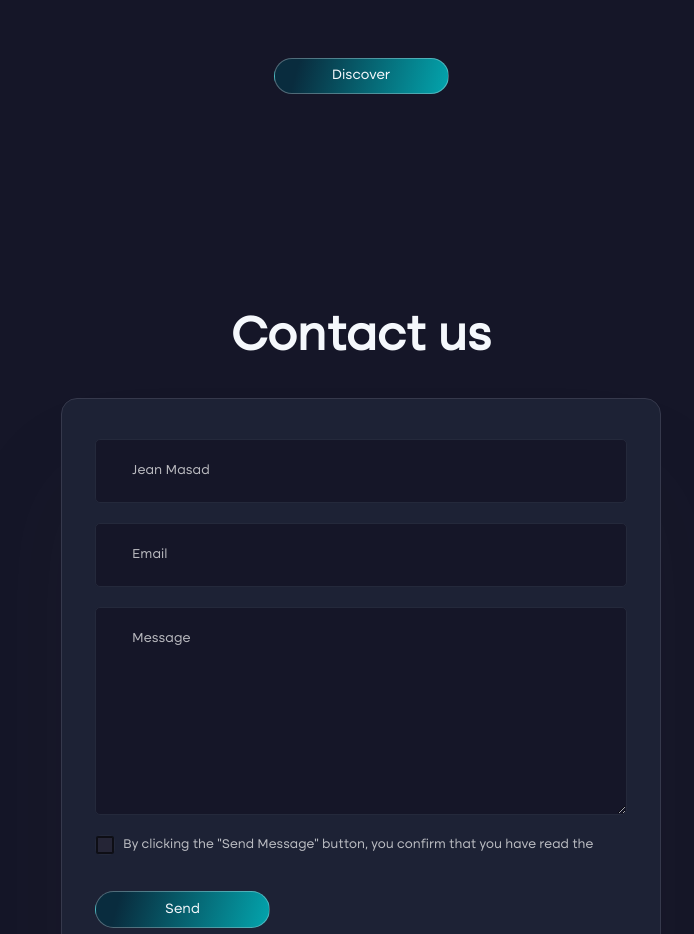
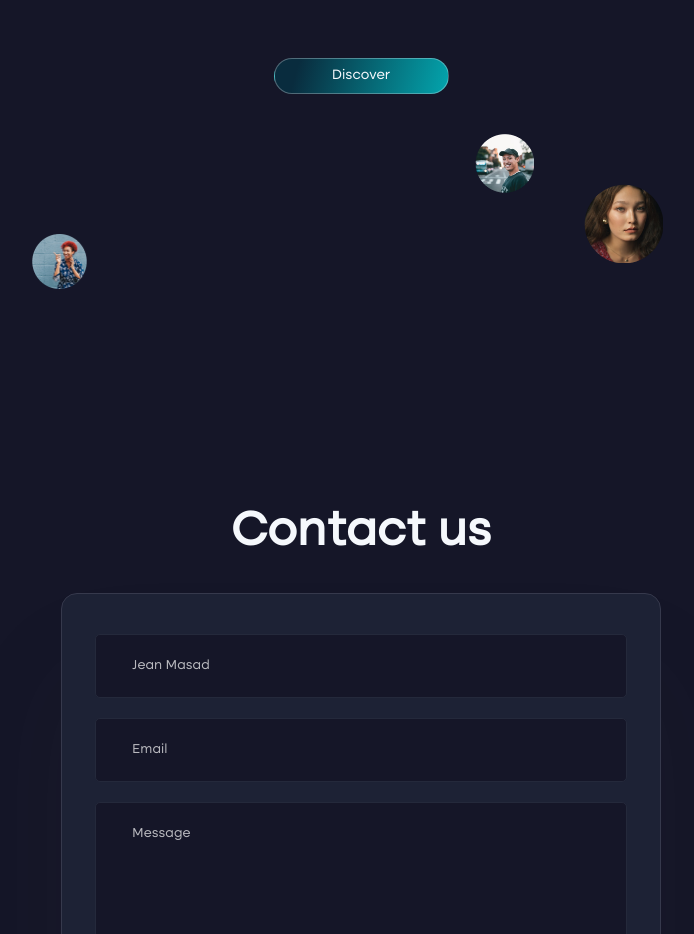
Before and after one commit to Marko193/CoinSender-Landing, a Next.js app: page / in a window 1280 px wide. Shown: the part 8240-9174 px from the top of the page, without its empty margins (279-973 px from the left). Built offline with nearby package versions, Linux system fonts and the light colour scheme.

Commit message:
feat: made desktop bottom images background block animation

```diff
--- a/src/components/BackendProduct/backend-product.module.scss
+++ b/src/components/BackendProduct/backend-product.module.scss
@@ -189,8 +189,6 @@
     width: 32px;
     height: 32px;
   }
-
-
 }
 
 #third_avatar {
@@ -208,8 +206,6 @@
   }
 
   @media screen and (max-width: $screen-laptop-max) {
-    //margin-top: 50px;
-    //background-color: blue;
     width: 80%;
   }
 }
@@ -299,6 +295,46 @@
   @media screen and (max-width: $screen-laptop-max) {
     display: none;
   }
+}
+
+.bottom_image_wrapper {
+  display: flex;
+  flex-direction: row;
+  justify-content: space-between;
+  margin-top: 40px;
+  position: relative;
+}
+
+.bottom_image_container {
+  display: flex;
+  //background-color: red;
+  width: 100%;
+}
+
+.seven_image {
+  width: 55px;
+  height: 55px;
+  margin-top: 100px;
+  position: relative;
+  -webkit-animation: linear infinite;
+  animation: run_third 3s infinite;
+}
+
+.eight_image {
+  width: 59px;
+  height: 59px;
+  position: relative;
+  -webkit-animation: linear infinite;
+  animation: run_third 2s infinite;
+}
+
+.nine_image {
+  position: relative;
+  margin-top:50px;
+  width: 79px;
+  height: 79px;
+  -webkit-animation: linear infinite;
+  animation: run_reverse 3s infinite;
 }
 
 @-webkit-keyframes run_first {
--- a/src/components/BackendProduct/index.js
+++ b/src/components/BackendProduct/index.js
@@ -54,6 +54,17 @@ export default function BackendProduct() {
                         </div>
                     </div>
                     <button className={styles.discover_button}>Discover</button>
+                    <div className={styles.bottom_image_wrapper}>
+                        <div className={styles.bottom_image_container}>
+                            <img className={styles.seven_image} src='/assets/mock_avatars/eight.png' alt='avatar'/>
+                        </div>
+                        <div className={styles.bottom_image_container}>
+                            <img className={styles.eight_image} src='/assets/mock_avatars/seven.png' alt='avatar'/>
+                        </div>
+                        <div className={styles.bottom_image_container} style={{justifyContent: 'end'}}>
+                            <img className={styles.nine_image} src='/assets/mock_avatars/nine.png' alt='avatar'/>
+                        </div>
+                    </div>
                 </div>
             </div>
         </>
```
